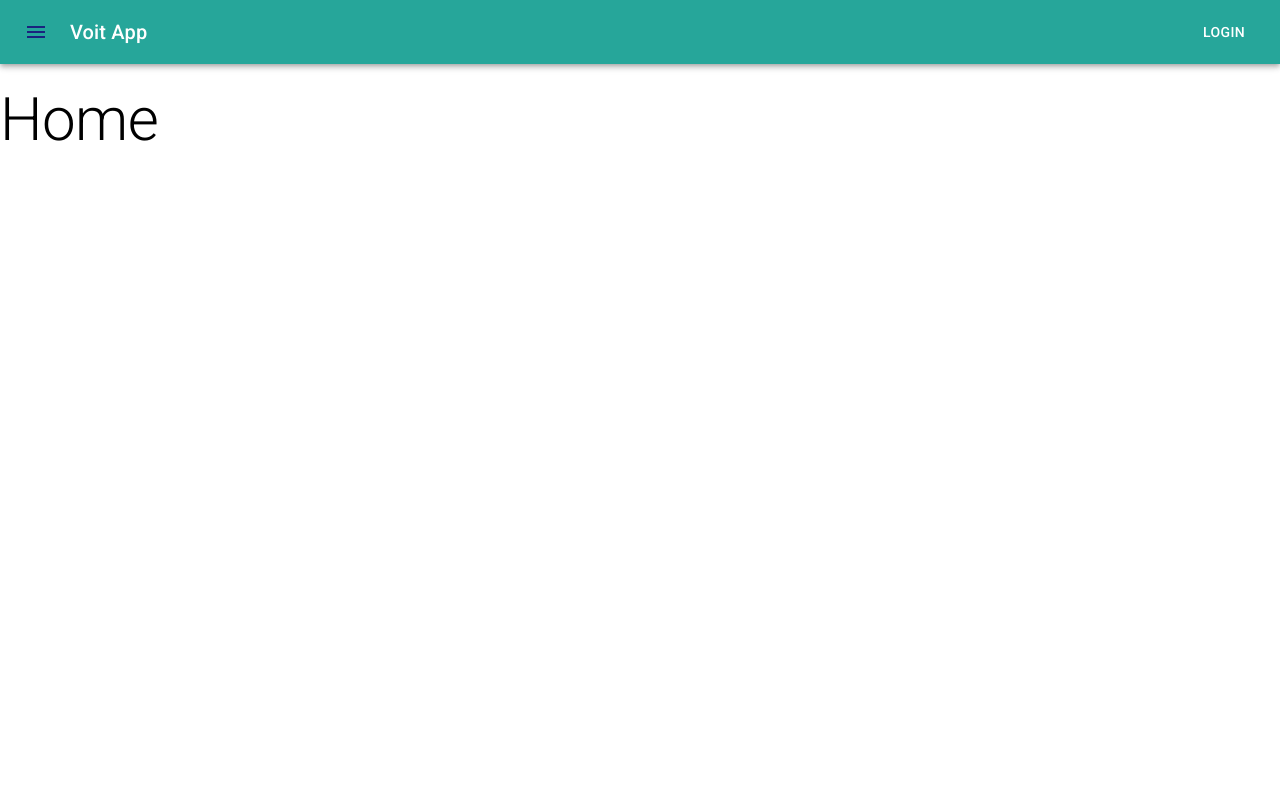
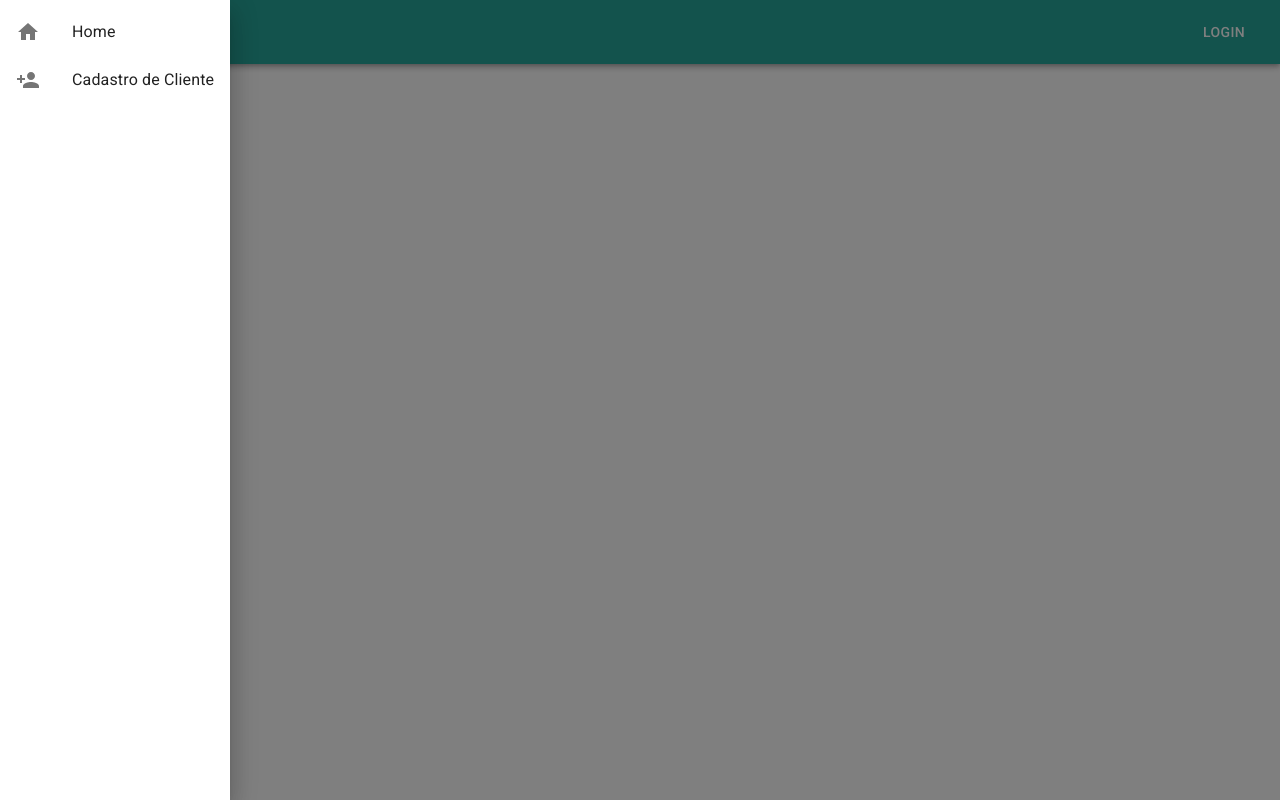
Before and after one commit to oscarvoit/my-app, a React (Create React App) app: page / in a window 1280 px wide. Both pictures are taken after a click on the button "menu". Built offline with nearby package versions, Linux system fonts and the light colour scheme.

Commit message:
adicionando drawer

```diff
--- a/src/App.js
+++ b/src/App.js
@@ -12,8 +12,8 @@ import Home from './pages/Home'
 
 const App = () => {
  return (
-   <TemplateDefault>
-      <Router>
+   <Router>
+      <TemplateDefault>
         <Switch>
           <Route path="/customers">
             <TemplatePage title="Clientes" Component={Customers} />
@@ -22,8 +22,8 @@ const App = () => {
             <TemplatePage title="Home" Component={Home} />
           </Route>
         </Switch>
-      </Router>
-    </TemplateDefault>
+      </TemplateDefault>
+    </Router>
   )
 }
 
--- a/src/pages/Home.js
+++ b/src/pages/Home.js
@@ -1,4 +1,4 @@
-import Header from '../partials/Header/Header'
+
 
 const Home = () => {
     return (
--- a/src/partials/Header/Header.js
+++ b/src/partials/Header/Header.js
@@ -1,22 +1,46 @@
+import { useState } from 'react'
+import { useHistory } from 'react-router-dom'
+
 import {
   AppBar,
   Toolbar,
   Typography,
   Button,
   IconButton,
+  Drawer,
+  List,
+  ListItem,
+  ListItemIcon,
+  ListItemText,
 } from '@material-ui/core'
 
 import MenuIcon from '@material-ui/icons/Menu'
+import HomeIcon from '@material-ui/icons/Home'
+import PersonAddIcon from '@material-ui/icons/PersonAdd'
 
 import useStyles from './Header.style'
 
 const Header = () => {
   const classes = useStyles()
 
+  const history = useHistory()
+
+  const [menuOpen, setMenuOpen] = useState(false)
+
+  const handleToggleMenu = () => {
+    setMenuOpen(!menuOpen)
+  }
+
+  const handleMenuClick = route => {
+    history.push(route)
+    handleToggleMenu()
+  }
+
   return (
+    <>
       <AppBar position="static">
         <Toolbar>
-        <IconButton edge="start" aria-label="menu" color="secondary">
+          <IconButton edge="start" aria-label="menu" color="secondary" onClick={() => handleToggleMenu()}>
             <MenuIcon />
           </IconButton>
           <Typography variant="h6" className={classes.title}>
@@ -25,6 +49,23 @@ const Header = () => {
           <Button color="inherit">Login</Button>
         </Toolbar>
       </AppBar>
+      <Drawer open={menuOpen} onClose={() => handleToggleMenu()}>
+        <List>
+          <ListItem button onClick={() => handleMenuClick('/')}>
+            <ListItemIcon>
+              <HomeIcon />
+            </ListItemIcon>
+            <ListItemText>Home</ListItemText>
+          </ListItem>
+          <ListItem button onClick={() => handleMenuClick('/customers')}>
+            <ListItemIcon>
+              <PersonAddIcon />
+            </ListItemIcon>
+            <ListItemText>Cadastro de Cliente</ListItemText>
+          </ListItem>
+        </List>
+      </Drawer>
+    </>
 
   )
 }
```
Lines whose indentation alone changed are shown as unchanged.
